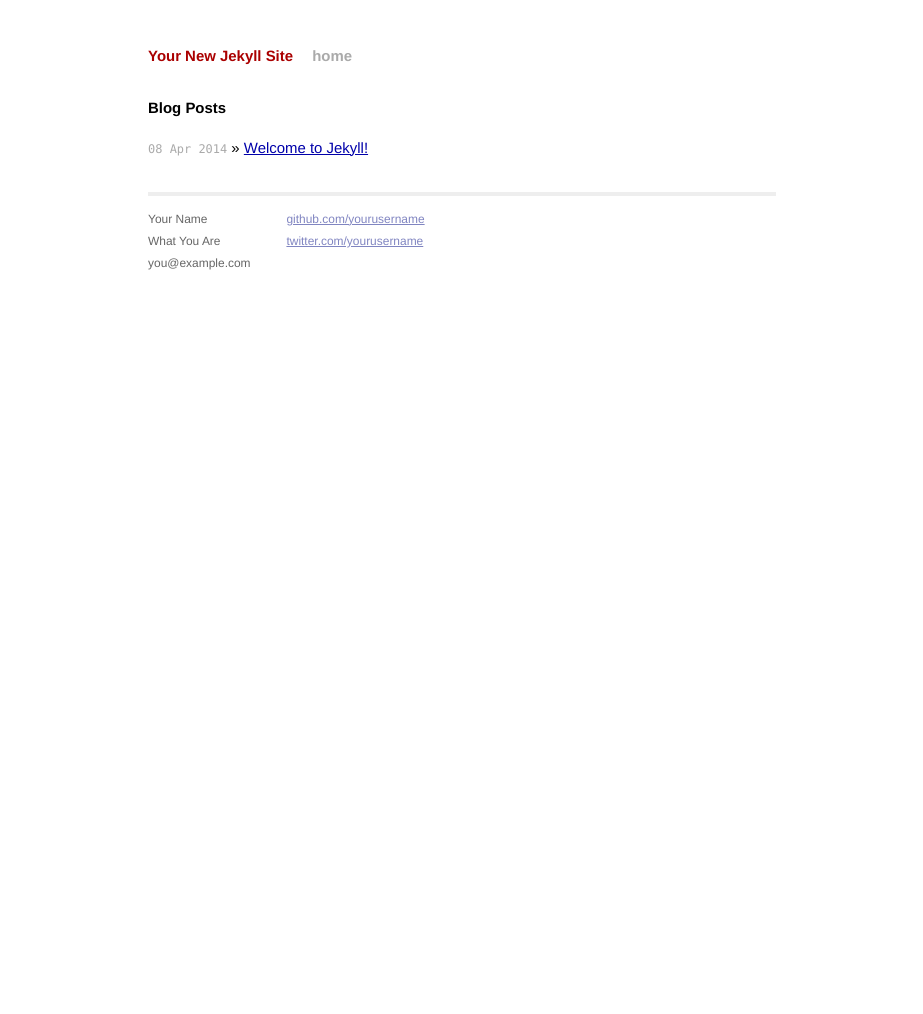
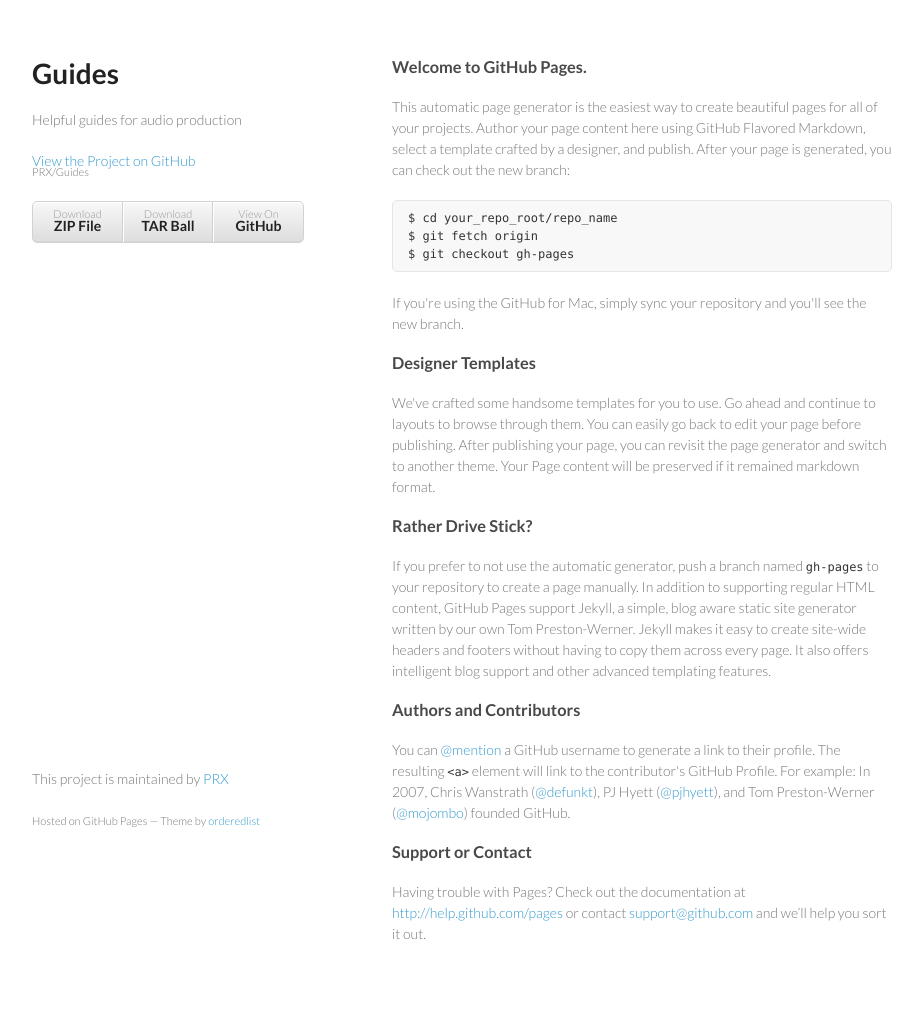
Before and after one commit to PRX/Guides, a Jekyll site: the page index.html, which Jekyll copies as it is, in a window 1280 px wide. Shown: the whole page, without its empty margins (178-1101 px from the left). Built offline with Jekyll 4.4.1, drawn with Linux system fonts in a browser that asks for light colours; Markdown is read by kramdown in place of the engine named in the settings; before the commit the page ends 945 px from its top, so only the background shows below that.

Commit message:
Create gh-pages branch via GitHub

```diff
--- a/index.html
+++ b/index.html
@@ -1,13 +1,81 @@
----
-layout: default
-title: Your New Jekyll Site
----
+<!doctype html>
+<html>
+  <head>
+    <meta charset="utf-8">
+    <meta http-equiv="X-UA-Compatible" content="chrome=1">
+    <title>Guides by PRX</title>
 
-<div id="home">
-  <h1>Blog Posts</h1>
-  <ul class="posts">
-    {% for post in site.posts %}
-      <li><span>{{ post.date | date_to_string }}</span> &raquo; <a href="{{ post.url }}">{{ post.title }}</a></li>
-    {% endfor %}
-  </ul>
-</div>
+    <link rel="stylesheet" href="stylesheets/styles.css">
+    <link rel="stylesheet" href="stylesheets/pygment_trac.css">
+    <meta name="viewport" content="width=device-width, initial-scale=1, user-scalable=no">
+    <!--[if lt IE 9]>
+    <script src="//html5shiv.googlecode.com/svn/trunk/html5.js"></script>
+    <![endif]-->
+  </head>
+  <body>
+    <div class="wrapper">
+      <header>
+        <h1>Guides</h1>
+        <p>Helpful guides for audio production</p>
+
+        <p class="view"><a href="https://github.com/PRX/Guides">View the Project on GitHub <small>PRX/Guides</small></a></p>
+
+
+        <ul>
+          <li><a href="https://github.com/PRX/Guides/zipball/master">Download <strong>ZIP File</strong></a></li>
+          <li><a href="https://github.com/PRX/Guides/tarball/master">Download <strong>TAR Ball</strong></a></li>
+          <li><a href="https://github.com/PRX/Guides">View On <strong>GitHub</strong></a></li>
+        </ul>
+      </header>
+      <section>
+        <h3>
+<a name="welcome-to-github-pages" class="anchor" href="#welcome-to-github-pages"><span class="octicon octicon-link"></span></a>Welcome to GitHub Pages.</h3>
+
+<p>This automatic page generator is the easiest way to create beautiful pages for all of your projects. Author your page content here using GitHub Flavored Markdown, select a template crafted by a designer, and publish. After your page is generated, you can check out the new branch:</p>
+
+<pre><code>$ cd your_repo_root/repo_name
+$ git fetch origin
+$ git checkout gh-pages
+</code></pre>
+
+<p>If you're using the GitHub for Mac, simply sync your repository and you'll see the new branch.</p>
+
+<h3>
+<a name="designer-templates" class="anchor" href="#designer-templates"><span class="octicon octicon-link"></span></a>Designer Templates</h3>
+
+<p>We've crafted some handsome templates for you to use. Go ahead and continue to layouts to browse through them. You can easily go back to edit your page before publishing. After publishing your page, you can revisit the page generator and switch to another theme. Your Page content will be preserved if it remained markdown format.</p>
+
+<h3>
+<a name="rather-drive-stick" class="anchor" href="#rather-drive-stick"><span class="octicon octicon-link"></span></a>Rather Drive Stick?</h3>
+
+<p>If you prefer to not use the automatic generator, push a branch named <code>gh-pages</code> to your repository to create a page manually. In addition to supporting regular HTML content, GitHub Pages support Jekyll, a simple, blog aware static site generator written by our own Tom Preston-Werner. Jekyll makes it easy to create site-wide headers and footers without having to copy them across every page. It also offers intelligent blog support and other advanced templating features.</p>
+
+<h3>
+<a name="authors-and-contributors" class="anchor" href="#authors-and-contributors"><span class="octicon octicon-link"></span></a>Authors and Contributors</h3>
+
+<p>You can <a href="https://github.com/blog/821" class="user-mention">@mention</a> a GitHub username to generate a link to their profile. The resulting <code>&lt;a&gt;</code> element will link to the contributor's GitHub Profile. For example: In 2007, Chris Wanstrath (<a href="https://github.com/defunkt" class="user-mention">@defunkt</a>), PJ Hyett (<a href="https://github.com/pjhyett" class="user-mention">@pjhyett</a>), and Tom Preston-Werner (<a href="https://github.com/mojombo" class="user-mention">@mojombo</a>) founded GitHub.</p>
+
+<h3>
+<a name="support-or-contact" class="anchor" href="#support-or-contact"><span class="octicon octicon-link"></span></a>Support or Contact</h3>
+
+<p>Having trouble with Pages? Check out the documentation at <a href="http://help.github.com/pages">http://help.github.com/pages</a> or contact <a href="mailto:support@github.com">support@github.com</a> and we’ll help you sort it out.</p>
+      </section>
+      <footer>
+        <p>This project is maintained by <a href="https://github.com/PRX">PRX</a></p>
+        <p><small>Hosted on GitHub Pages &mdash; Theme by <a href="https://github.com/orderedlist">orderedlist</a></small></p>
+      </footer>
+    </div>
+    <script src="javascripts/scale.fix.js"></script>
+              <script type="text/javascript">
+            var gaJsHost = (("https:" == document.location.protocol) ? "https://ssl." : "http://www.");
+            document.write(unescape("%3Cscript src='" + gaJsHost + "google-analytics.com/ga.js' type='text/javascript'%3E%3C/script%3E"));
+          </script>
+          <script type="text/javascript">
+            try {
+              var pageTracker = _gat._getTracker("UA-164824-47");
+            pageTracker._trackPageview();
+            } catch(err) {}
+          </script>
+
+  </body>
+</html>
--- /dev/null
+++ b/javascripts/scale.fix.js
@@ -0,0 +1,17 @@
+var metas = document.getElementsByTagName('meta');
+var i;
+if (navigator.userAgent.match(/iPhone/i)) {
+  for (i=0; i<metas.length; i++) {
+    if (metas[i].name == "viewport") {
+      metas[i].content = "width=device-width, minimum-scale=1.0, maximum-scale=1.0";
+    }
+  }
+  document.addEventListener("gesturestart", gestureStart, false);
+}
+function gestureStart() {
+  for (i=0; i<metas.length; i++) {
+    if (metas[i].name == "viewport") {
+      metas[i].content = "width=device-width, minimum-scale=0.25, maximum-scale=1.6";
+    }
+  }
+}
--- /dev/null
+++ b/stylesheets/pygment_trac.css
@@ -0,0 +1,69 @@
+.highlight  { background: #ffffff; }
+.highlight .c { color: #999988; font-style: italic } /* Comment */
+.highlight .err { color: #a61717; background-color: #e3d2d2 } /* Error */
+.highlight .k { font-weight: bold } /* Keyword */
+.highlight .o { font-weight: bold } /* Operator */
+.highlight .cm { color: #999988; font-style: italic } /* Comment.Multiline */
+.highlight .cp { color: #999999; font-weight: bold } /* Comment.Preproc */
+.highlight .c1 { color: #999988; font-style: italic } /* Comment.Single */
+.highlight .cs { color: #999999; font-weight: bold; font-style: italic } /* Comment.Special */
+.highlight .gd { color: #000000; background-color: #ffdddd } /* Generic.Deleted */
+.highlight .gd .x { color: #000000; background-color: #ffaaaa } /* Generic.Deleted.Specific */
+.highlight .ge { font-style: italic } /* Generic.Emph */
+.highlight .gr { color: #aa0000 } /* Generic.Error */
+.highlight .gh { color: #999999 } /* Generic.Heading */
+.highlight .gi { color: #000000; background-color: #ddffdd } /* Generic.Inserted */
+.highlight .gi .x { color: #000000; background-color: #aaffaa } /* Generic.Inserted.Specific */
+.highlight .go { color: #888888 } /* Generic.Output */
+.highlight .gp { color: #555555 } /* Generic.Prompt */
+.highlight .gs { font-weight: bold } /* Generic.Strong */
+.highlight .gu { color: #800080; font-weight: bold; } /* Generic.Subheading */
+.highlight .gt { color: #aa0000 } /* Generic.Traceback */
+.highlight .kc { font-weight: bold } /* Keyword.Constant */
+.highlight .kd { font-weight: bold } /* Keyword.Declaration */
+.highlight .kn { font-weight: bold } /* Keyword.Namespace */
+.highlight .kp { font-weight: bold } /* Keyword.Pseudo */
+.highlight .kr { font-weight: bold } /* Keyword.Reserved */
+.highlight .kt { color: #445588; font-weight: bold } /* Keyword.Type */
+.highlight .m { color: #009999 } /* Literal.Number */
+.highlight .s { color: #d14 } /* Literal.String */
+.highlight .na { color: #008080 } /* Name.Attribute */
+.highlight .nb { color: #0086B3 } /* Name.Builtin */
+.highlight .nc { color: #445588; font-weight: bold } /* Name.Class */
+.highlight .no { color: #008080 } /* Name.Constant */
+.highlight .ni { color: #800080 } /* Name.Entity */
+.highlight .ne { color: #990000; font-weight: bold } /* Name.Exception */
+.highlight .nf { color: #990000; font-weight: bold } /* Name.Function */
+.highlight .nn { color: #555555 } /* Name.Namespace */
+.highlight .nt { color: #000080 } /* Name.Tag */
+.highlight .nv { color: #008080 } /* Name.Variable */
+.highlight .ow { font-weight: bold } /* Operator.Word */
+.highlight .w { color: #bbbbbb } /* Text.Whitespace */
+.highlight .mf { color: #009999 } /* Literal.Number.Float */
+.highlight .mh { color: #009999 } /* Literal.Number.Hex */
+.highlight .mi { color: #009999 } /* Literal.Number.Integer */
+.highlight .mo { color: #009999 } /* Literal.Number.Oct */
+.highlight .sb { color: #d14 } /* Literal.String.Backtick */
+.highlight .sc { color: #d14 } /* Literal.String.Char */
+.highlight .sd { color: #d14 } /* Literal.String.Doc */
+.highlight .s2 { color: #d14 } /* Literal.String.Double */
+.highlight .se { color: #d14 } /* Literal.String.Escape */
+.highlight .sh { color: #d14 } /* Literal.String.Heredoc */
+.highlight .si { color: #d14 } /* Literal.String.Interpol */
+.highlight .sx { color: #d14 } /* Literal.String.Other */
+.highlight .sr { color: #009926 } /* Literal.String.Regex */
+.highlight .s1 { color: #d14 } /* Literal.String.Single */
+.highlight .ss { color: #990073 } /* Literal.String.Symbol */
+.highlight .bp { color: #999999 } /* Name.Builtin.Pseudo */
+.highlight .vc { color: #008080 } /* Name.Variable.Class */
+.highlight .vg { color: #008080 } /* Name.Variable.Global */
+.highlight .vi { color: #008080 } /* Name.Variable.Instance */
+.highlight .il { color: #009999 } /* Literal.Number.Integer.Long */
+
+.type-csharp .highlight .k { color: #0000FF }
+.type-csharp .highlight .kt { color: #0000FF }
+.type-csharp .highlight .nf { color: #000000; font-weight: normal }
+.type-csharp .highlight .nc { color: #2B91AF }
+.type-csharp .highlight .nn { color: #000000 }
+.type-csharp .highlight .s { color: #A31515 }
+.type-csharp .highlight .sc { color: #A31515 }
--- /dev/null
+++ b/stylesheets/styles.css
@@ -0,0 +1,255 @@
+@import url(https://fonts.googleapis.com/css?family=Lato:300italic,700italic,300,700);
+
+body {
+  padding:50px;
+  font:14px/1.5 Lato, "Helvetica Neue", Helvetica, Arial, sans-serif;
+  color:#777;
+  font-weight:300;
+}
+
+h1, h2, h3, h4, h5, h6 {
+  color:#222;
+  margin:0 0 20px;
+}
+
+p, ul, ol, table, pre, dl {
+  margin:0 0 20px;
+}
+
+h1, h2, h3 {
+  line-height:1.1;
+}
+
+h1 {
+  font-size:28px;
+}
+
+h2 {
+  color:#393939;
+}
+
+h3, h4, h5, h6 {
+  color:#494949;
+}
+
+a {
+  color:#39c;
+  font-weight:400;
+  text-decoration:none;
+}
+
+a small {
+  font-size:11px;
+  color:#777;
+  margin-top:-0.6em;
+  display:block;
+}
+
+.wrapper {
+  width:860px;
+  margin:0 auto;
+}
+
+blockquote {
+  border-left:1px solid #e5e5e5;
+  margin:0;
+  padding:0 0 0 20px;
+  font-style:italic;
+}
+
+code, pre {
+  font-family:Monaco, Bitstream Vera Sans Mono, Lucida Console, Terminal;
+  color:#333;
+  font-size:12px;
+}
+
+pre {
+  padding:8px 15px;
+  background: #f8f8f8;
+  border-radius:5px;
+  border:1px solid #e5e5e5;
+  overflow-x: auto;
+}
+
+table {
+  width:100%;
+  border-collapse:collapse;
+}
+
+th, td {
+  text-align:left;
+  padding:5px 10px;
+  border-bottom:1px solid #e5e5e5;
+}
+
+dt {
+  color:#444;
+  font-weight:700;
+}
+
+th {
+  color:#444;
+}
+
+img {
+  max-width:100%;
+}
+
+header {
+  width:270px;
+  float:left;
+  position:fixed;
+}
+
+header ul {
+  list-style:none;
+  height:40px;
+
+  padding:0;
+
+  background: #eee;
+  background: -moz-linear-gradient(top, #f8f8f8 0%, #dddddd 100%);
+  background: -webkit-gradient(linear, left top, left bottom, color-stop(0%,#f8f8f8), color-stop(100%,#dddddd));
+  background: -webkit-linear-gradient(top, #f8f8f8 0%,#dddddd 100%);
+  background: -o-linear-gradient(top, #f8f8f8 0%,#dddddd 100%);
+  background: -ms-linear-gradient(top, #f8f8f8 0%,#dddddd 100%);
+  background: linear-gradient(top, #f8f8f8 0%,#dddddd 100%);
+
+  border-radius:5px;
+  border:1px solid #d2d2d2;
+  box-shadow:inset #fff 0 1px 0, inset rgba(0,0,0,0.03) 0 -1px 0;
+  width:270px;
+}
+
+header li {
+  width:89px;
+  float:left;
+  border-right:1px solid #d2d2d2;
+  height:40px;
+}
+
+header ul a {
+  line-height:1;
+  font-size:11px;
+  color:#999;
+  display:block;
+  text-align:center;
+  padding-top:6px;
+  height:40px;
+}
+
+strong {
+  color:#222;
+  font-weight:700;
+}
+
+header ul li + li {
+  width:88px;
+  border-left:1px solid #fff;
+}
+
+header ul li + li + li {
+  border-right:none;
+  width:89px;
+}
+
+header ul a strong {
+  font-size:14px;
+  display:block;
+  color:#222;
+}
+
+section {
+  width:500px;
+  float:right;
+  padding-bottom:50px;
+}
+
+small {
+  font-size:11px;
+}
+
+hr {
+  border:0;
+  background:#e5e5e5;
+  height:1px;
+  margin:0 0 20px;
+}
+
+footer {
+  width:270px;
+  float:left;
+  position:fixed;
+  bottom:50px;
+}
+
+@media print, screen and (max-width: 960px) {
+
+  div.wrapper {
+    width:auto;
+    margin:0;
+  }
+
+  header, section, footer {
+    float:none;
+    position:static;
+    width:auto;
+  }
+
+  header {
+    padding-right:320px;
+  }
+
+  section {
+    border:1px solid #e5e5e5;
+    border-width:1px 0;
+    padding:20px 0;
+    margin:0 0 20px;
+  }
+
+  header a small {
+    display:inline;
+  }
+
+  header ul {
+    position:absolute;
+    right:50px;
+    top:52px;
+  }
+}
+
+@media print, screen and (max-width: 720px) {
+  body {
+    word-wrap:break-word;
+  }
+
+  header {
+    padding:0;
+  }
+
+  header ul, header p.view {
+    position:static;
+  }
+
+  pre, code {
+    word-wrap:normal;
+  }
+}
+
+@media print, screen and (max-width: 480px) {
+  body {
+    padding:15px;
+  }
+
+  header ul {
+    display:none;
+  }
+}
+
+@media print {
+  body {
+    padding:0.4in;
+    font-size:12pt;
+    color:#444;
+  }
+}
```
Also changed, not shown: params.json (added, +1 -0 lines).
